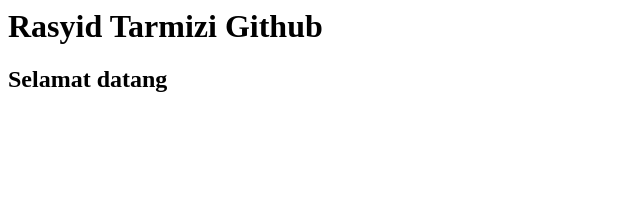
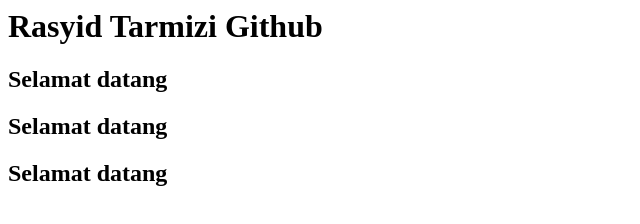
Before and after one commit to RasyidTarmizi/rasyid20tib, a plain HTML site: page index.html in a window 1280 px wide. Shown: the whole page, without its empty margins (0-640 px from the left). Drawn offline with Linux system fonts and the light colour scheme.

Commit message:
edit di github

```diff
--- a/index.html
+++ b/index.html
@@ -1,2 +1,4 @@
 <h1>Rasyid Tarmizi Github</h1>
 <h2>Selamat datang</h2>
+<h2>Selamat datang</h2>
+<h2>Selamat datang</h2>
```
